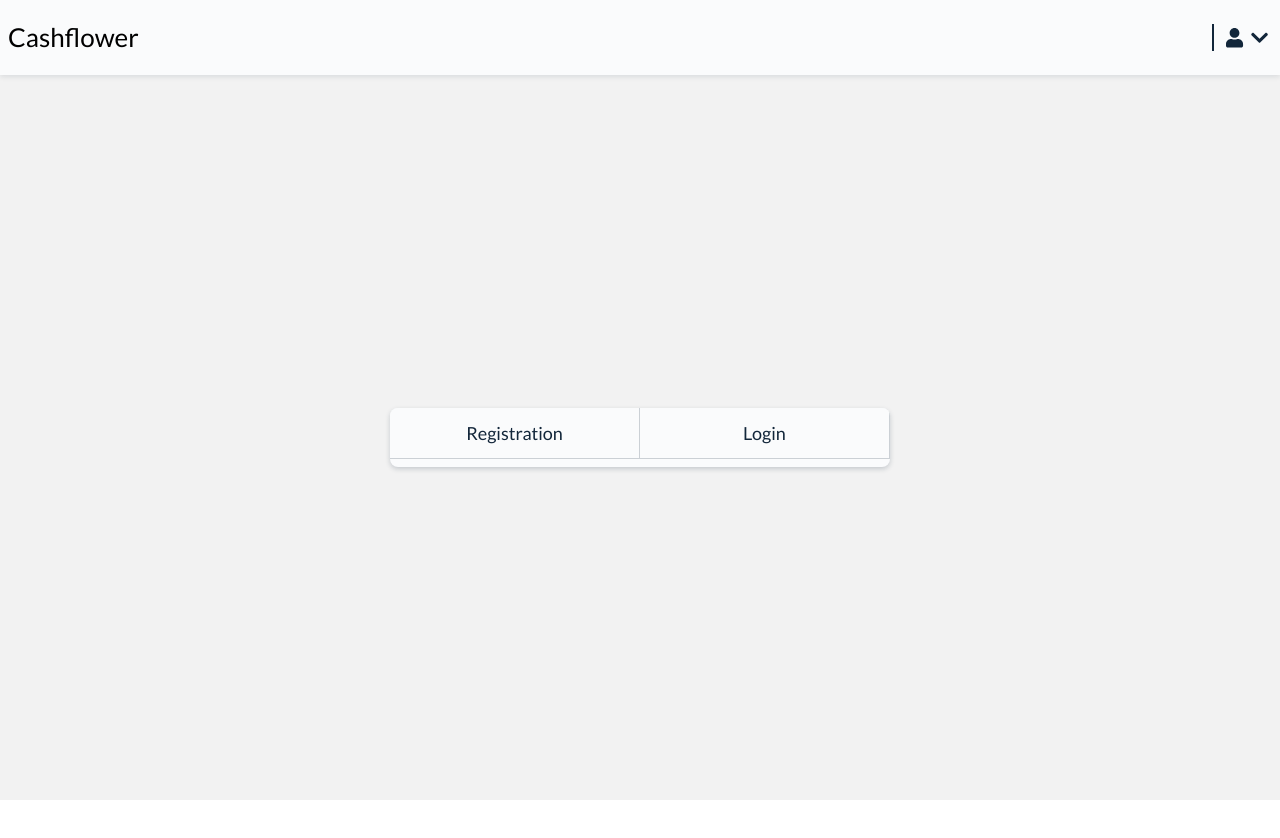
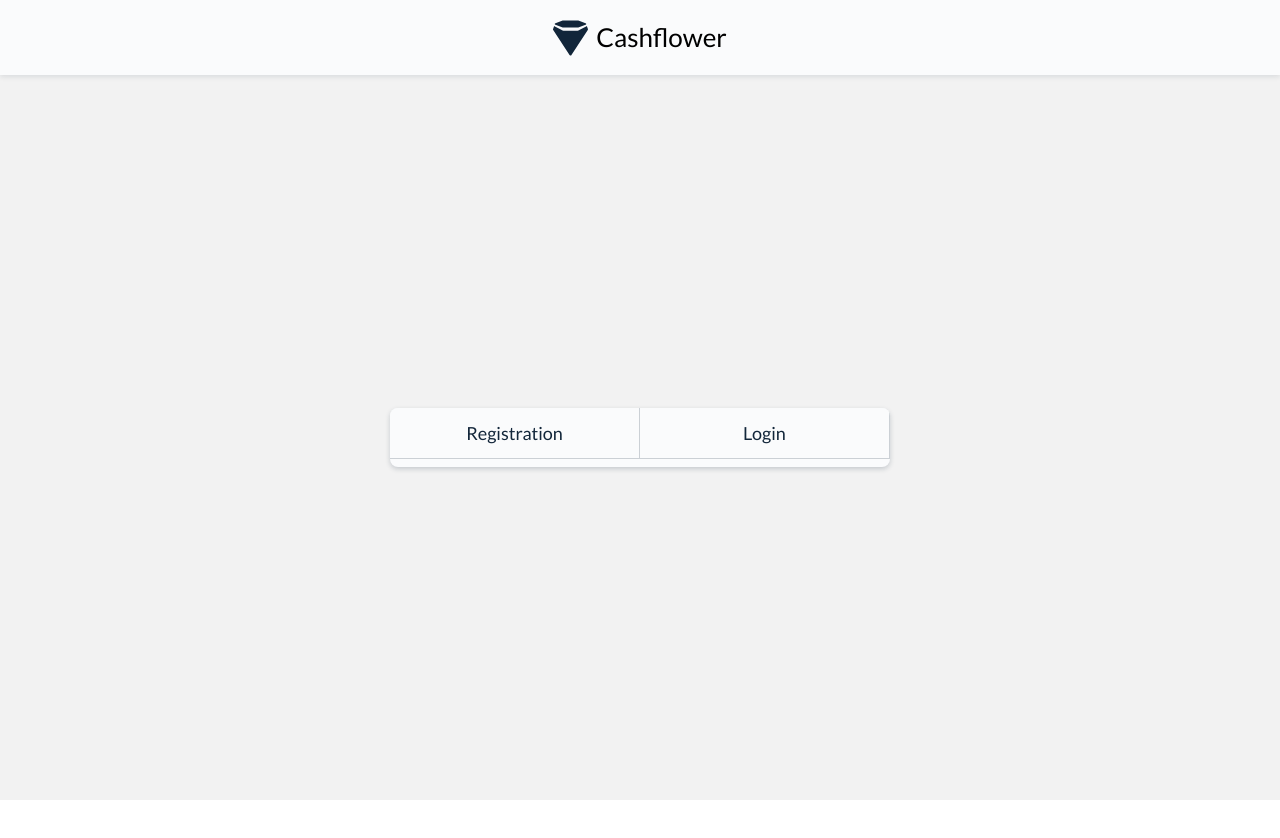
Before and after one commit to ModestB/cashflower, a Vue app in the folder client/: page /auth in a window 1280 px wide. Shown: the top 838 px of the page. Built offline with nearby package versions, Linux system fonts and the light colour scheme.

Commit message:
Add logo

```diff
--- a/client/src/components/header/Header.vue
+++ b/client/src/components/header/Header.vue
@@ -1,8 +1,11 @@
 <template>
-  <header class="header">
-    <div class="header__title">Cashflower</div>
+  <header class="header" :class="{ 'header--notAuth': !isAuth }">
+    <transition name="logo" mode="out-in">
+      <component v-bind:is="currentLogo"></component>
+    </transition>
 
-    <base-popper :show="showMenu" :hidePopper="hideMenu">
+    <transition name="menu">
+      <base-popper v-if="isAuth" :show="showMenu" :hidePopper="hideMenu">
         <template v-slot:default>
           <div class="header__menu__toggle" @click="toggleMenu">
             <base-icon iconName="user" size="xs" noHover></base-icon>
@@ -21,13 +24,25 @@
           </div>
         </template>
       </base-popper>
+    </transition>
   </header>
 </template>
 <script>
+import Logo from '@/components/icons/Logo.vue';
+import LogoLoggedIn from '@/components/header/LogoLoggedIn.vue';
+import LogoLoggedOut from '@/components/header/LogoLoggedOut.vue';
+
 export default {
+  components: {
+    logo: Logo,
+    'logged-in-logo': LogoLoggedIn,
+    'logged-out-logo': LogoLoggedOut,
+  },
   data() {
     return {
       showMenu: false,
+      isAuth: false, // temporaly
+      view: 'logo',
     };
   },
   methods: {
@@ -45,11 +60,14 @@ export default {
     arrowRotation() {
       return this.showMenu ? '180' : '0';
     },
+    currentLogo() {
+      return this.isAuth ? 'logged-in-logo' : 'logged-out-logo';
+    },
   },
 };
 </script>
 
-<style lang="scss" scoped>
+<style lang="scss">
 .header {
   position: fixed;
   width: 100vw;
@@ -65,9 +83,20 @@ export default {
   background-color: var(--primary--light);
   box-shadow: var(--main-box-shadow);
 
+  &.header--notAuth {
+    justify-content: center;
+  }
+
   &__title {
     cursor: pointer;
     user-select: none;
+    display: flex;
+    align-items: center;
+
+    svg {
+      margin-right: var(--main-padding-2);
+      width: 35px;
+    }
   }
 
   &__menu__toggle {
@@ -85,3 +114,25 @@ export default {
   }
 }
 </style>
+
+<style lang="scss" scoped>
+.logo-enter-active,
+.menu-enter-active {
+  transition: all 0.5s ease;
+}
+
+.logo-leave-active {
+  transition: all 0.5s ease-out;
+}
+
+.logo-enter-from,
+.logo-leave-to {
+  opacity: 0;
+}
+
+.menu-leave-from,
+.menu-leave,
+.menu-enter-from {
+  opacity: 0;
+}
+</style>
--- /dev/null
+++ b/client/src/components/header/LogoLoggedIn.vue
@@ -0,0 +1,3 @@
+<template>
+  <div class="header__title">Cashflower</div>
+</template>
--- /dev/null
+++ b/client/src/components/header/LogoLoggedOut.vue
@@ -0,0 +1,12 @@
+<template>
+  <div class="header__title"><logo></logo>Cashflower</div>
+</template>
+<script>
+import Logo from '@/components/icons/Logo.vue';
+
+export default {
+  components: {
+    logo: Logo,
+  },
+};
+</script>
--- /dev/null
+++ b/client/src/components/icons/Logo.vue
@@ -0,0 +1,21 @@
+<template>
+  <svg
+    xmlns="http://www.w3.org/2000/svg"
+    width="40"
+    height="40.007"
+    viewBox="0 0 40 40.007"
+  >
+    <g id="logo" data-name="logo" transform="translate(0)">
+      <path
+        d="M3.759,5.89l8.309,3a1.829,1.829,0,0,0,.623.11H29.309a1.829,1.829,0,0,0,.623-.11l8.309-3A1.019,1.019,0,0,0,38.994,5a1.019,1.019,0,0,0-.753-.89l-8.309-3A1.829,1.829,0,0,0,29.309,1H12.691a1.829,1.829,0,0,0-.623.11l-8.309,3A1.019,1.019,0,0,0,3.006,5a1.019,1.019,0,0,0,.753.89Z"
+        transform="translate(-1 -1)"
+        fill="#12263a"
+      />
+      <path
+        d="M40.92,10.646h0l-1.253-3.4a3.821,3.821,0,0,1-.853.611L31.08,11.982l-.267.142A3.8,3.8,0,0,1,29,12.578H13a3.8,3.8,0,0,1-1.787-.455l-.267-.142L3.213,7.861a3.812,3.812,0,0,1-.88-.611l-1.24,3.382h0A1.5,1.5,0,0,0,1,11.158s0,.1,0,.156a3.006,3.006,0,0,0,.067.341l.08.156a.657.657,0,0,0,.08.171L19.893,40.4h0v.071h0a1.125,1.125,0,0,0,.307.27h.227A1.626,1.626,0,0,0,21,41h0a1.577,1.577,0,0,0,.36,0h.227a1.126,1.126,0,0,0,.307-.27h0v-.071h0L40.56,12.237a.657.657,0,0,0,.08-.171l.08-.156a3.029,3.029,0,0,0,0-.341l.28-.412a1.506,1.506,0,0,0-.08-.512Z"
+        transform="translate(-1 -1)"
+        fill="#12263a"
+      />
+    </g>
+  </svg>
+</template>
```
Also changed, not shown: client/public/index.html (+9 -5 lines). Lines whose indentation alone changed are shown as unchanged.
